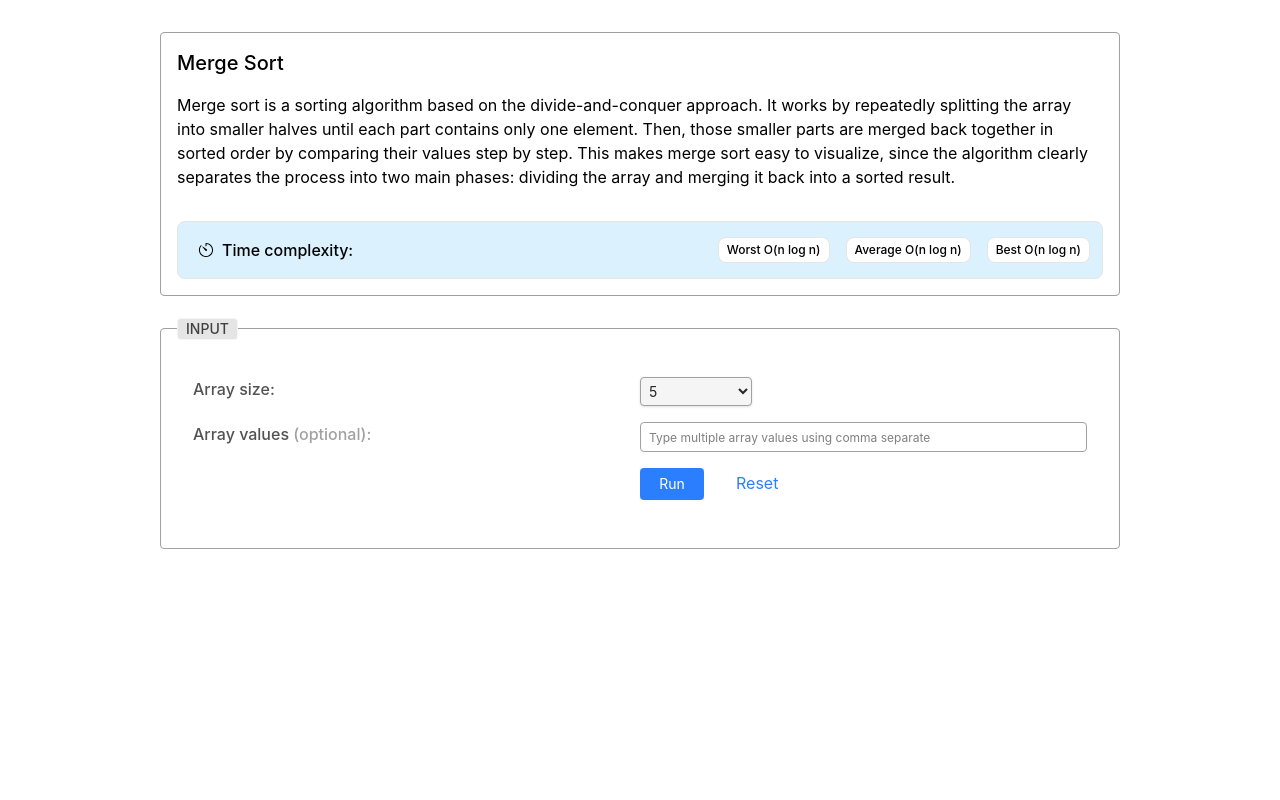
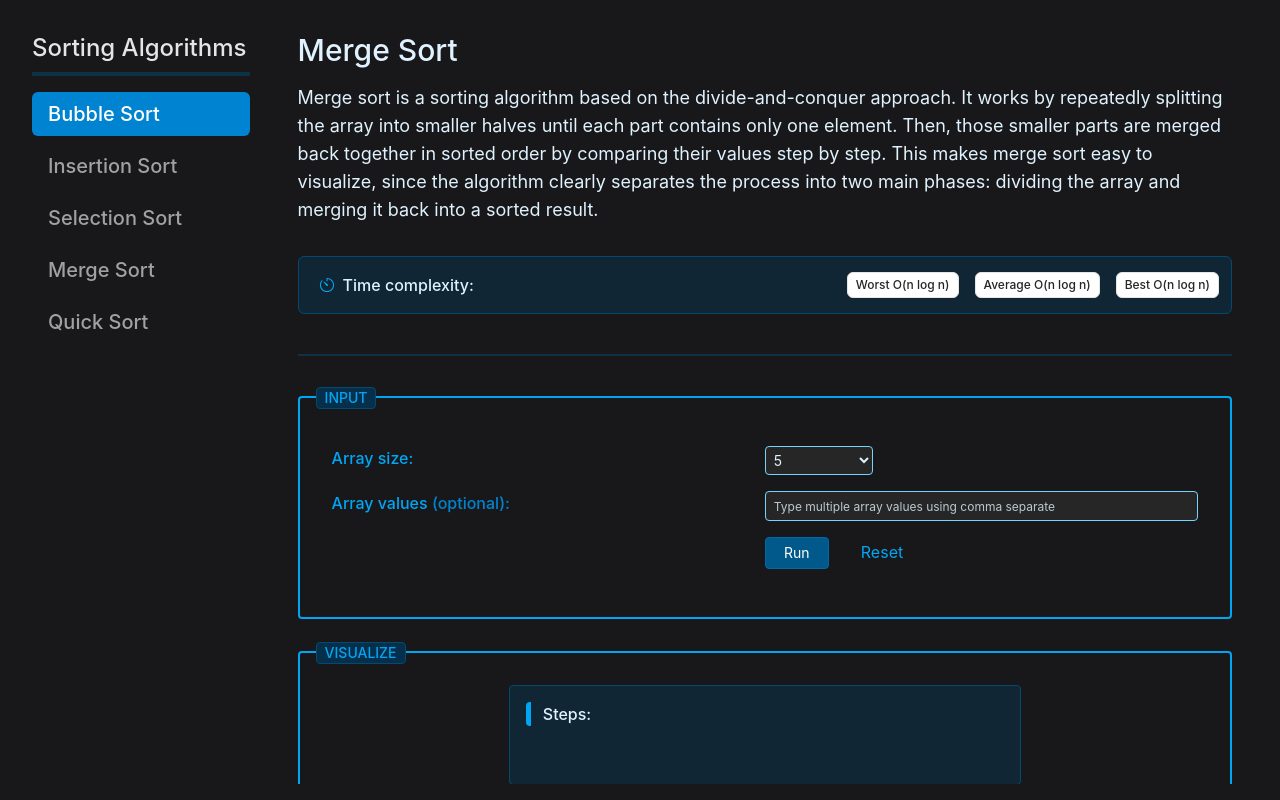
Before and after one commit to StarshipGhost/sorting-algorithms-visualizer-app, a React (Vite) app: page / in a window 1280 px wide. Built offline with nearby package versions, Linux system fonts and the light colour scheme.

Commit message:
Change app's color scheme and add navigation bar to change the current algorithm

```diff
--- a/index.html
+++ b/index.html
@@ -6,7 +6,7 @@
     <meta name="viewport" content="width=device-width, initial-scale=1.0" />
     <title>sorting-algorithms-visualizer-app</title>
   </head>
-  <body>
+  <body class="bg-zinc-900">
     <div id="root"></div>
     <script type="module" src="/src/main.tsx"></script>
   </body>
--- a/src/App.tsx
+++ b/src/App.tsx
@@ -1,7 +1,7 @@
 import clsx from 'clsx'
 import './App.css'
 import {buildTree, generateSteps} from './simulation/mergesort'
-import {Activity, useEffect, useRef, useState, type ChangeEvent} from 'react'
+import { useEffect, useRef, useState, type ChangeEvent} from 'react'
 import Fieldset from './components/Fieldset'
 import NavigationButtons, {type NavigationProps} from './components/NavigationButtons'
 import StepsMessageBox from './components/StepsMessageBox'
@@ -10,9 +10,25 @@ import Introduction from './components/Introduction'
 import TreeNode from './components/TreeNode'
 import type {TreeNodeProps, VisualizerDataProps} from './utils/types'
 import Pointer from './components/Pointer'
-import {CELL_SIZE, MERGESORT_STYLES} from './utils/constants'
+import { MERGESORT_STYLES} from './utils/constants'
+import { twMerge } from 'tailwind-merge'
 
-export const VisulaizerArray = ({visualizerData}: {visualizerData: VisualizerDataProps}) => {
+const NavigationBar = () => {
+  const [active, setActive] = useState<number>(0);
+  return (
+    <div className='p-4'>
+      <h1 className='text-2xl text-neutral-200 border-b-4 border-sky-900/50 font-medium whitespace-nowrap pb-2'>Sorting Algorithms</h1>
+      <ul className='py-4 space-y-2'>
+        <li className={ `text-neutral-400 text-xl font-medium px-4 py-2 rounded-md cursor-pointer hover:text-white hover:bg-neutral-800 whitespace-nowrap ${active === 0 && 'text-white bg-sky-600 hover:bg-sky-600/90'}` } onClick={() => setActive(0)}>Bubble Sort</li>
+        <li className={ `text-neutral-400 text-xl font-medium px-4 py-2 rounded-md cursor-pointer hover:text-white hover:bg-neutral-800 whitespace-nowrap ${active === 1 && 'text-white bg-sky-600 hover:bg-sky-600/90'}` } onClick={() => setActive(1)}>Insertion Sort</li>
+        <li className={ `text-neutral-400 text-xl font-medium px-4 py-2 rounded-md cursor-pointer hover:text-white hover:bg-neutral-800 whitespace-nowrap ${active === 2 && 'text-white bg-sky-600 hover:bg-sky-600/90'}` } onClick={() => setActive(2)}>Selection Sort</li>
+        <li className={ `text-neutral-400 text-xl font-medium px-4 py-2 rounded-md cursor-pointer hover:text-white hover:bg-neutral-800 whitespace-nowrap ${active === 3 && 'text-white bg-sky-600 hover:bg-sky-600/90'}` } onClick={() => setActive(3)}>Merge Sort</li>
+        <li className={ `text-neutral-400 text-xl font-medium px-4 py-2 rounded-md cursor-pointer hover:text-white hover:bg-neutral-800 whitespace-nowrap ${active === 4 && 'text-white bg-sky-600 hover:bg-sky-600/90'}` } onClick={() => setActive(4)}>Quick Sort</li>
+      </ul>
+    </div>
+  )
+}
+export const VisualizerArray = ({visualizerData}: {visualizerData: VisualizerDataProps}) => {
   const {A} = visualizerData
   const {
     cellContainerClass: {highlight, processing, processed},
@@ -42,8 +58,8 @@ export const VisulaizerArray = ({visualizerData}: {visualizerData: VisualizerDat
             {visualizerData.low && visualizerData.low.index === index && <Pointer pointer={visualizerData.low} />}
             {visualizerData.high && visualizerData.high.index === index && <Pointer pointer={visualizerData.high} />}
             <div
-              className={clsx(
-                `text-neutral-600 size-[${CELL_SIZE}px] border-t border-b border-l border-solid border-neutral-600 ${index === A.length - 1 && 'rounded-r-md border-r'} ${index === 0 && 'rounded-l-md'}`,
+              className={twMerge(
+                `text-neutral-300 size-12 border-t border-b border-l border-solid border-sky-100 ${index === A.length - 1 && 'rounded-r-md border-r'} ${index === 0 && 'rounded-l-md'}`,
                 getCellState(state),
                 transition,
               )}
@@ -55,7 +71,7 @@ export const VisulaizerArray = ({visualizerData}: {visualizerData: VisualizerDat
                 {value}
               </span>
             </div>
-            <span className="text-neutral-800">{elementIndex}</span>
+            <span className="text-neutral-300">{elementIndex}</span>
           </div>
         )
       })}
@@ -78,7 +94,7 @@ function App() {
   const scrollView = () => {
     const fieldsets = fieldsetRef.current
     if (fieldsets) {
-      const visualizeFieldset = fieldsets.querySelectorAll('main > div')[2]
+      const visualizeFieldset = fieldsets.querySelectorAll('main > div > div')[3]
       visualizeFieldset.scrollIntoView({behavior: 'smooth', block: 'start'})
     }
   }
@@ -204,18 +220,19 @@ function App() {
   }
 
   return (
-    <main ref={fieldsetRef} className="min-w-80 max-w-5xl mx-auto p-8 space-y-8">
-      <Introduction />
-      <Fieldset label="INPUT">
-        <InputFields input={input} />
-      </Fieldset>
-      <Activity mode={A.length ? 'visible' : 'hidden'}>
+    <main ref={fieldsetRef} className="absolute size-full grid grid-cols-5 p-4">
+      <NavigationBar/>
+      <div className='max-h-screen px-8 py-4 col-span-4 space-y-8 overflow-auto'>
+        <Introduction />
+        <Fieldset label="INPUT">
+          <InputFields input={input} />
+        </Fieldset>
         <Fieldset label="VISUALIZE">
           <TreeNode root={steps[currentStep]} />
           <StepsMessageBox message={messages[currentStep]} />
           <NavigationButtons simulation={{stepsLength: steps.length, currentStep, action, speed}} controls={controls} />
         </Fieldset>
-      </Activity>
+      </div>
     </main>
   )
 }
--- a/src/components/Fieldset.tsx
+++ b/src/components/Fieldset.tsx
@@ -2,8 +2,8 @@ import type {JSX} from 'react'
 
 const Fieldset = ({label, children}: {label: string; children: JSX.Element | JSX.Element[]}) => {
   return (
-    <div className="relative border border-solid border-neutral-400 rounded-sm border-box p-4">
-      <span className="text-sm text-neutral-700 font-medium bg-neutral-200 px-2 border border-solid border-neutral-100 rounded-sm absolute top-0 -translate-y-1/2">{label}</span>
+    <div className="relative border-2 border-solid border-sky-500 rounded-sm border-box p-4">
+      <span className="text-sm text-sky-500 font-medium bg-sky-950 px-2 border border-solid border-sky-900 rounded-sm absolute top-0 -translate-y-1/2">{label}</span>
       {children}
     </div>
   )
--- a/src/components/InputField.tsx
+++ b/src/components/InputField.tsx
@@ -12,15 +12,15 @@ const InputFields = ({input : {sizeSelect: {currentSize, onSizeChange}, customAr
 
   return (
     <form className="grid grid-cols-2 gap-y-4 px-4 py-8" onSubmit={onSubmit}>
-      <label className="text-neutral-600 font-medium" htmlFor="size"> Array size: </label>
-      <select className="text-sm text-neutral-800 bg-neutral-100 border border-solid border-neutral-400 p-1 rounded-sm w-1/4 shadow-sm" id="size" value={currentSize} onChange={onSizeChange} >
+      <label className="text-sky-500 font-medium" htmlFor="size"> Array size: </label>
+      <select className="text-sky-100 text-sm bg-neutral-800 border border-solid border-sky-300 p-1 rounded-sm w-1/4 shadow-sm" id="size" value={currentSize} onChange={onSizeChange} >
         {arraySizeOptions.map((size) => (
-          <option key={size} value={size}> {size} </option>
+          <option className="select:bg-neutral-800" key={size} value={size}> {size} </option>
         ))}
       </select>
-      <label className="text-neutral-600 font-medium" htmlFor="values"> Array values <span className="text-neutral-400">(optional): </span> </label>
+      <label className="text-sky-500 font-medium" htmlFor="values"> Array values <span className="text-sky-600">(optional): </span> </label>
       <input
-        className="text-sm py-1 px-2 border border-solid border-neutral-400 focus:outline focus:outline-neutral-600 sm:placeholder:text-xs rounded-sm"
+        className="text-sky-100 text-sm bg-neutral-800 py-1 px-2 border border-solid border-sky-300 focus:outline focus:outline-sky-600 sm:placeholder:text-xs placeholder:text-sky-100/80 rounded-sm"
         type="text"
         id="values"
         value={currentInputValues}
@@ -28,8 +28,8 @@ const InputFields = ({input : {sizeSelect: {currentSize, onSizeChange}, customAr
         placeholder="Type multiple array values using comma separate"
       ></input>
       <div className="col-start-2 space-x-8 self-center place-content-center">
-        <button type="submit" className="text-sm text-white w-16 h-8 bg-blue-500 rounded-sm cursor-pointer hover:bg-blue-500/90"> Run </button>
-        <a className="text-md text-blue-500 cursor-pointer hover:underline" onClick={onReset}>Reset</a>
+        <button type="submit" className="text-sm text-white w-16 h-8 bg-sky-800 border border-solid border-sky-700 rounded-sm cursor-pointer hover:bg-sky-900"> Run </button>
+        <a className="text-md text-sky-500 cursor-pointer hover:underline" onClick={onReset}>Reset</a>
       </div>
     </form>
   )
--- a/src/components/Introduction.tsx
+++ b/src/components/Introduction.tsx
@@ -1,29 +1,28 @@
 const Introduction = () => {
   return (
-    <div className="border border-solid border-neutral-400 rounded-sm space-y-4 p-4">
-      <h1 className="text-left text-xl font-medium mb-4">Merge Sort</h1>
-      <p className="text-left font-normal mb-8">
+    <div className="border-b-2 border-solid border-sky-900/50 space-y-4 pb-10 mb-10">
+      <h1 className="text-sky-100 text-left text-3xl font-medium mb-4">Merge Sort</h1>
+      <p className="text-sky-100 text-lg text-left font-normal mb-8">
         Merge sort is a sorting algorithm based on the divide-and-conquer approach. It works by repeatedly splitting the array into smaller halves until each
         part contains only one element. Then, those smaller parts are merged back together in sorted order by comparing their values step by step. This makes
         merge sort easy to visualize, since the algorithm clearly separates the process into two main phases: dividing the array and merging it back into a
         sorted result.
       </p>
-      <div className="flex items-center justify-between px-3 py-2 bg-sky-200/50 border border-solid border-neutral-200 rounded-lg">
+      <div className="flex items-center justify-between px-3 py-2 bg-sky-900/30 border border-solid border-sky-900 rounded-md">
         <div className="flex items-center gap-2 p-2 rounded-sm">
-          <svg viewBox="0 0 15 15" xmlns="http://www.w3.org/2000/svg" className="size-4">
+          <svg viewBox="0 0 15 15" xmlns="http://www.w3.org/2000/svg" className="size-4 fill-sky-500">
             <path
               d="M7.49998 0.849976C7.22383 0.849976 6.99998 1.07383 6.99998 1.34998V3.52234C6.99998 3.79848 7.22383 4.02234 7.49998 4.02234C7.77612 4.02234 7.99998 3.79848 7.99998 3.52234V1.8718C10.8862 2.12488 13.15 4.54806 13.15 7.49998C13.15 10.6204 10.6204 13.15 7.49998 13.15C4.37957 13.15 1.84998 10.6204 1.84998 7.49998C1.84998 6.10612 2.35407 4.83128 3.19049 3.8459C3.36919 3.63538 3.34339 3.31985 3.13286 3.14115C2.92234 2.96245 2.60681 2.98825 2.42811 3.19877C1.44405 4.35808 0.849976 5.86029 0.849976 7.49998C0.849976 11.1727 3.82728 14.15 7.49998 14.15C11.1727 14.15 14.15 11.1727 14.15 7.49998C14.15 3.82728 11.1727 0.849976 7.49998 0.849976ZM6.74049 8.08072L4.22363 4.57237C4.15231 4.47295 4.16346 4.33652 4.24998 4.25C4.33649 4.16348 4.47293 4.15233 4.57234 4.22365L8.08069 6.74051C8.56227 7.08599 8.61906 7.78091 8.19998 8.2C7.78089 8.61909 7.08597 8.56229 6.74049 8.08072Z"
-              fill="currentColor"
               fillRule="evenodd"
               clipRule="evenodd"
             ></path>
           </svg>
-          <p className="font-medium">Time complexity: </p>
+          <p className="text-sky-100 font-medium">Time complexity: </p>
         </div>
         <div className="flex gap-4">
-          <p className="text-xs font-medium border border-solid border-neutral-200 rounded-lg bg-white px-2 py-1">Worst O(n log n)</p>
-          <p className="text-xs font-medium border border-solid border-neutral-200 rounded-lg bg-white px-2 py-1">Average O(n log n)</p>
-          <p className="text-xs font-medium border border-solid border-neutral-200 rounded-lg bg-white px-2 py-1">Best O(n log n)</p>
+          <p className="text-xs text-neutral-800 font-medium border border-solid border-neutral-200 rounded-md bg-white px-2 py-1">Worst O(n log n)</p>
+          <p className="text-xs text-neutral-800 font-medium border border-solid border-neutral-200 rounded-md bg-white px-2 py-1">Average O(n log n)</p>
+          <p className="text-xs text-neutral-800 font-medium border border-solid border-neutral-200 rounded-md bg-white px-2 py-1">Best O(n log n)</p>
         </div>
       </div>
     </div>
--- a/src/components/NavigationButtons.tsx
+++ b/src/components/NavigationButtons.tsx
@@ -28,15 +28,15 @@ const NavigationButtons = ({
   simulation: {stepsLength, currentStep, action, speed},
   controls: {onPlay, onPause, onSpeedChange, onReset, onStepBack, onStepForward, onSkipToEnd},
 }: NavigationProps) => {
-  const baseClass = 'fill-sky-500 w-16 h-10 border border-solid border-blue-300 rounded-sm cursor-pointer hover:bg-sky-100 hover:border-blue-500'
+  const baseClass = 'fill-sky-500 w-16 h-10 border border-solid border-sky-600 hover:border-sky-700 rounded-sm cursor-pointer hover:bg-sky-950'
   return (
-    <div className="grid grid-rows-2 grid-cols-5 justify-self-center gap-x-4">
+    <div className="grid grid-rows-2 grid-cols-5 justify-self-center gap-x-3">
       <SpeedSlider speed={speed} handleSpeed={(e: ChangeEvent<HTMLInputElement>) => onSpeedChange(e)} />
       <DoubleLeftArrow baseClass={baseClass} handleReset={onReset} />
       <LeftArrow baseClass={baseClass} handleStepBack={onStepBack} />
       <Play action={action} baseClass={baseClass} handleSimulation={onPlay} />
       <Pause action={action} baseClass={baseClass} handlePause={onPause} />
-      <p className="text-neutral-800 text-lg text-center row-start-2 place-content-center">{`${stepsLength ? currentStep + 1 : currentStep} / ${stepsLength ? stepsLength : 0}`}</p>
+      <p className="text-sky-100 text-md text-center row-start-2 place-content-center">{`${stepsLength ? currentStep + 1 : currentStep} / ${stepsLength ? stepsLength : 0}`}</p>
       <RightArrow baseClass={baseClass} handleStepForward={onStepForward} />
       <DoubleRightArrow baseClass={baseClass} handleSkipToEnd={onSkipToEnd} />
     </div>
--- a/src/components/SpeedSlider.tsx
+++ b/src/components/SpeedSlider.tsx
@@ -3,9 +3,9 @@ import type {ChangeEvent} from 'react'
 const SpeedSlider = ({speed, handleSpeed}: {speed: number; handleSpeed: (e: ChangeEvent<HTMLInputElement>) => void}) => {
   return (
     <div className="row-start-1 col-start-4 col-span-2 justify-self-center self-center accent-sky-500">
-      <div className="text-sm text-center  text-neutral-600 font-medium">Speed:</div>
+      <div className="text-sm text-center  text-sky-100 font-medium">Speed:</div>
       <input type="range" min="500" max="3000" step="50" value={speed} onChange={handleSpeed}></input>
-      <div className="text-sm text-center text-neutral-600 font-medium">{speed} ms</div>
+      <div className="text-sm text-center text-sky-100 font-medium">{speed} ms</div>
     </div>
   )
 }
--- a/src/components/StepsMessageBox.tsx
+++ b/src/components/StepsMessageBox.tsx
@@ -1,9 +1,9 @@
 const StepsMessageBox = ({message}: {message: string}) => {
   return (
-    <div className="max-w-lg h-25 mx-auto bg-blue-200/30 p-4 mb-8 border border-solid border-blue-200 rounded-sm">
-      <div className="border-l-5 border-solid border-blue-400 rounded-sm pl-3">
-        <p className="font-medium">Steps:</p>
-        <p className="text-sm text-neutral-700">{message}</p>
+    <div className="max-w-lg h-25 mx-auto bg-sky-900/30 p-4 mt-4 mb-8 border border-solid border-sky-900 rounded-sm">
+      <div className="border-l-5 border-solid border-sky-500 rounded-sm pl-3">
+        <p className="text-sky-100 font-medium">Steps:</p>
+        <p className="text-sm text-sky-100">{message}</p>
       </div>
     </div>
   )
--- a/src/components/TreeNode.tsx
+++ b/src/components/TreeNode.tsx
@@ -1,4 +1,4 @@
-import { VisulaizerArray } from "../App"
+import { VisualizerArray } from "../App"
 import type { TreeNodeProps } from "../utils/types"
 
 const TreeNode = ({root}: {root: TreeNodeProps | null}) => {
@@ -6,8 +6,8 @@ const TreeNode = ({root}: {root: TreeNodeProps | null}) => {
 
   return (
     <div className={`flex flex-col items-center mt-4 transition-opacity duration-400 ${root.visible ? `opacity-100` : `opacity-0`} `}>
-      <VisulaizerArray visualizerData={root.visualizerData} />
-      <div className={`flex gap-10 mt-2`}>
+      <VisualizerArray visualizerData={root.visualizerData} />
+      <div className={`flex gap-10`}>
         <TreeNode root={root.left ?? null} />
         <TreeNode root={root.right ?? null} />
       </div>
--- a/src/simulation/mergesort.ts
+++ b/src/simulation/mergesort.ts
@@ -86,25 +86,12 @@ function sort(A: ElementProps[]) {
 }
 
 export function generateSteps(root: TreeNodeProps | null) {
-  const visible = 'opacity-100'
-  const hidden = 'opacity-0'
-  const transitionClass = `transition-[colors, opacity] duration-[400ms,400ms]`
-
-  const highlight = 'text-white bg-green-600/60'
-  const processed = 'bg-yellow-100 text-neutral-600'
-  const processing = 'bg-blue-400/20 text-neutral-600'
-
   const rootCopy: TreeNodeProps | null = root
   const generatedSteps: (TreeNodeProps | null)[] = []
   const messages: string[] = ['']
   const visualizer: VisualizerProps = {
     steps: generatedSteps,
     messages: messages,
-    classValues: {
-      cellContainerClass: {highlight: highlight, processing: processing, processed: processed},
-      cellClass: [],
-      animationClass: {slide: '', visibility: {show: visible, hidden: hidden}, transition: transitionClass},
-    },
   }
 
   const saveStep = () => {
--- a/src/utils/constants.ts
+++ b/src/utils/constants.ts
@@ -1,5 +1,5 @@
 export const MERGESORT_STYLES = {
-  cellContainerClass: {highlight: 'text-white bg-green-600/60', processing: 'bg-blue-400/20', processed: 'bg-yellow-100'},
+  cellContainerClass: {highlight: 'text-white bg-green-600/60', processing: 'bg-blue-400/40 text-white', processed: 'text-white bg-yellow-400/40'},
   cellClass: [],
   animationClass: {slide: '', visibility: {show: 'opacity-100', hidden: 'opacity-0'}, transition: 'transition-[colors, opacity] duration-[400ms,400ms]'},
 }
```
